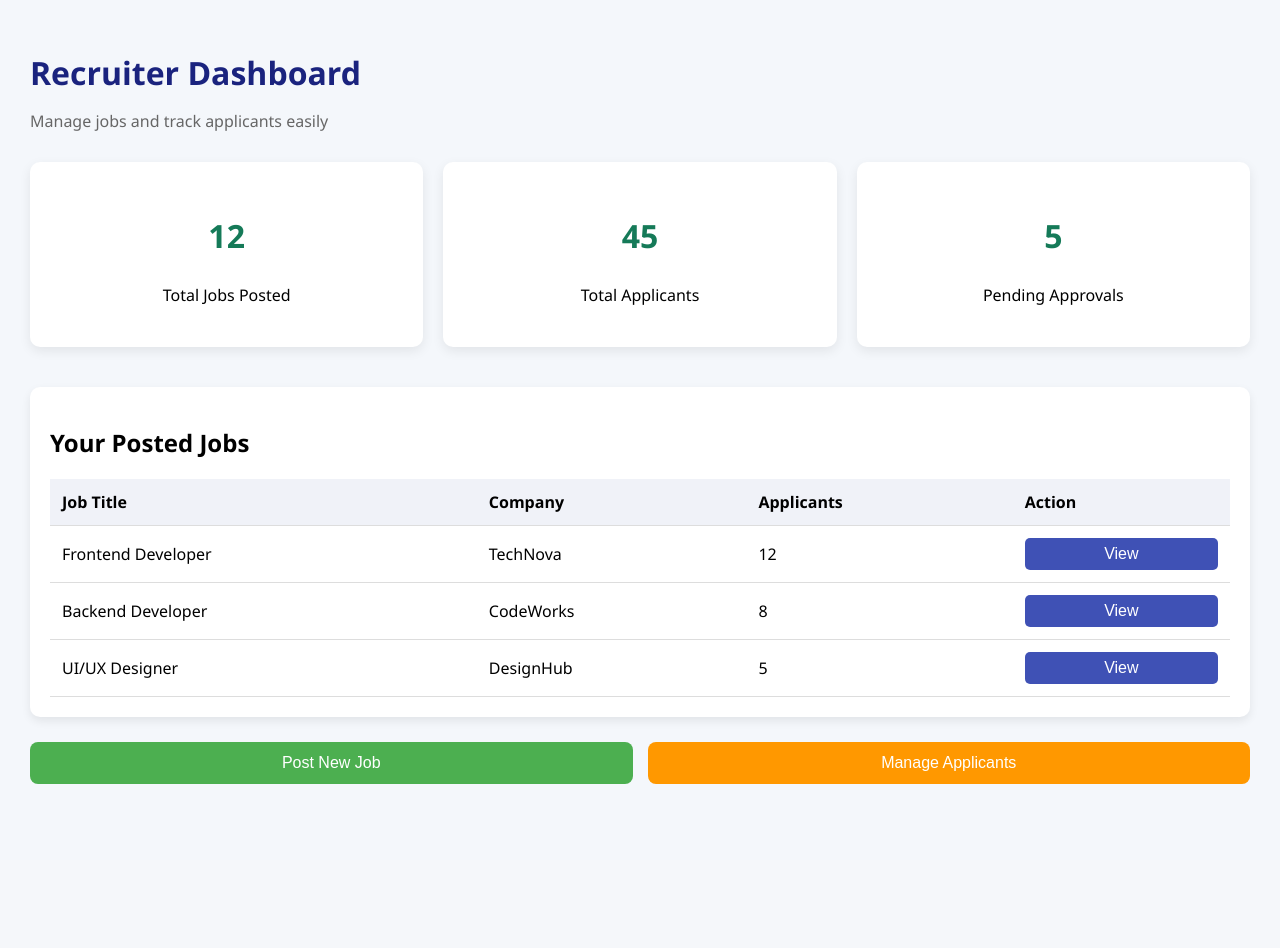
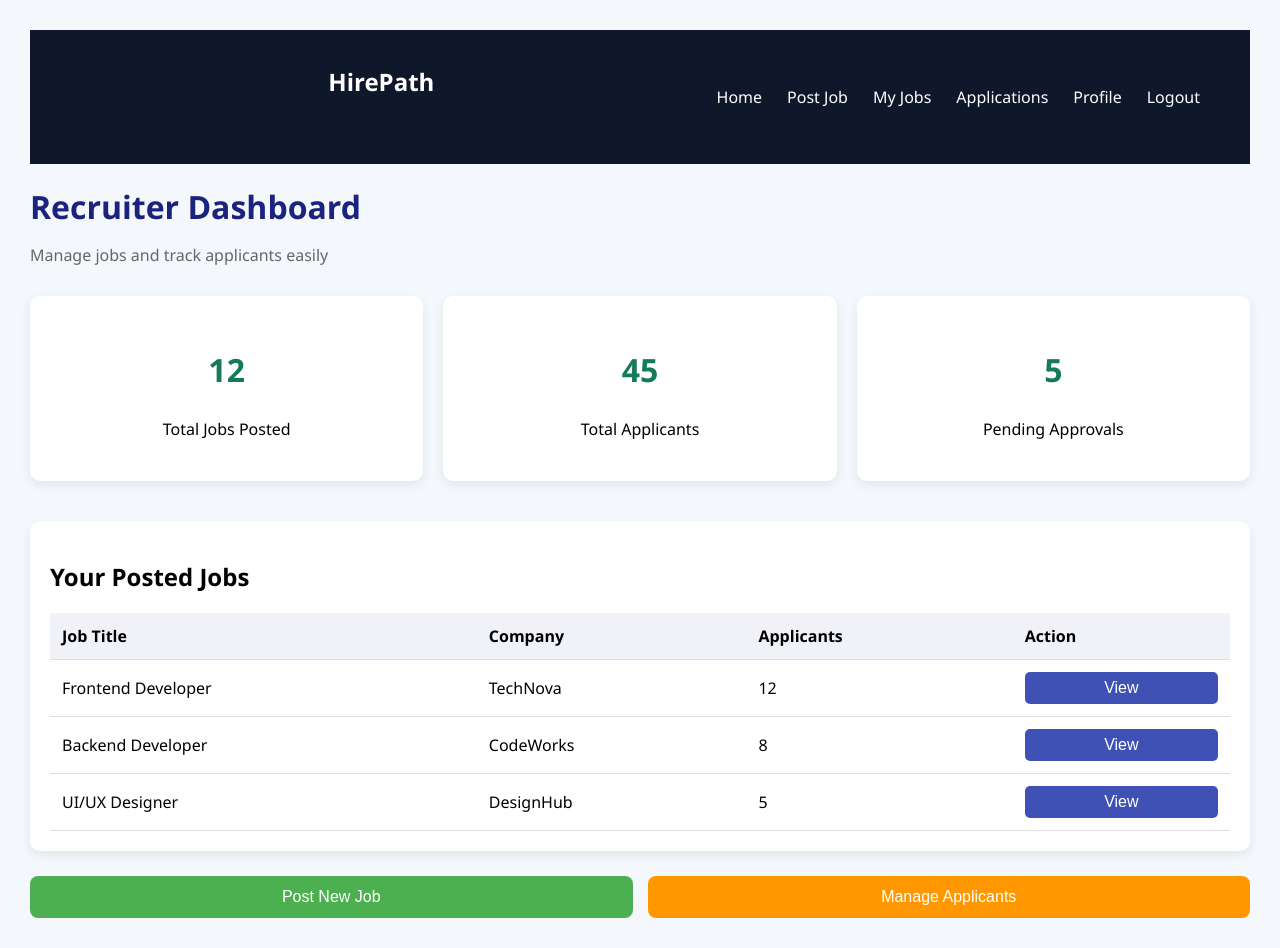
Before and after one commit to jeenathomas03/HirePath, a React (Create React App) app in the folder frontend/: page /recruiter-home in a window 1280 px wide. Before the commit the page ends 860 px from the top, so only its background shows below. Built offline with nearby package versions, Linux system fonts and the light colour scheme.

Commit message:
new updates

```diff
--- a/frontend/src/recruiter/pages/RecruiterHome.js
+++ b/frontend/src/recruiter/pages/RecruiterHome.js
@@ -1,5 +1,6 @@
 import React from "react";
 import "./RecruiterHome.css";
+import RecruiterNavbar from "../../components/RecruiterNavbar";
 
 function RecruiterHome() {
   const jobs = [
@@ -9,8 +10,10 @@ function RecruiterHome() {
   ];
 
   return (
+
     <div className="recruiter-home">
       <header className="recruiter-header">
+      <RecruiterNavbar/>
         <h1>Recruiter Dashboard</h1>
         <p>Manage jobs and track applicants easily</p>
       </header>
```
